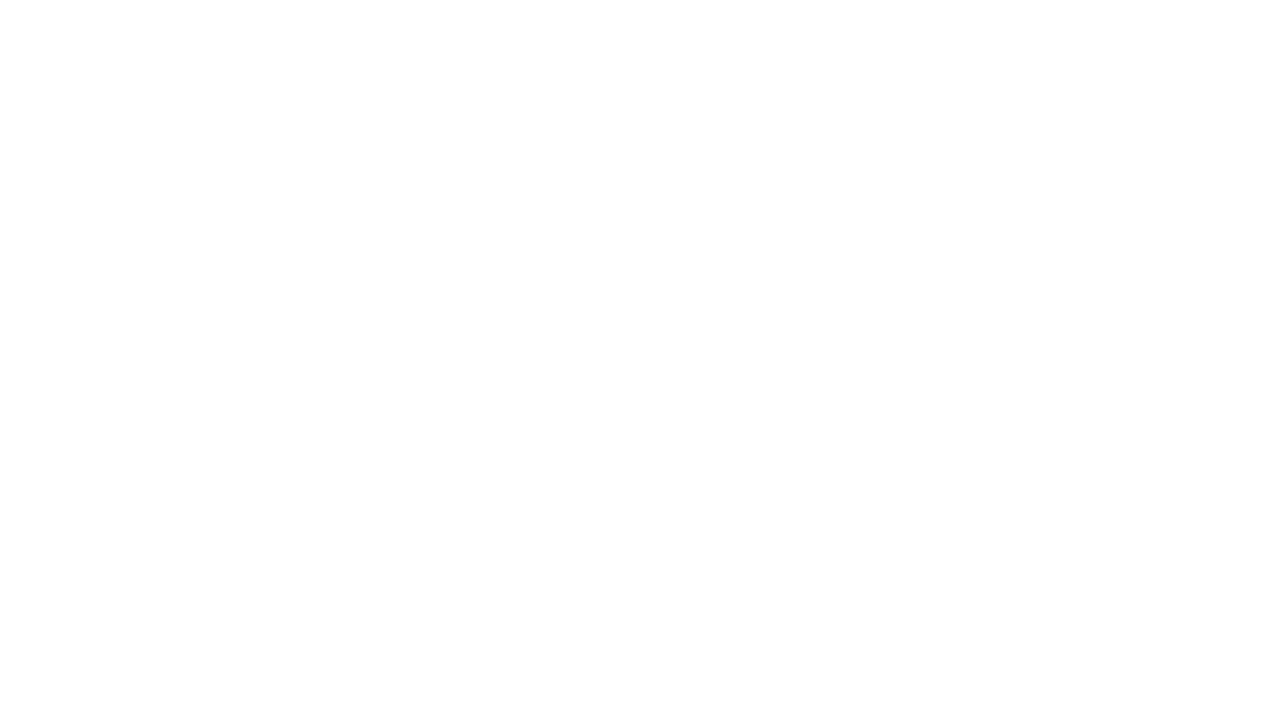
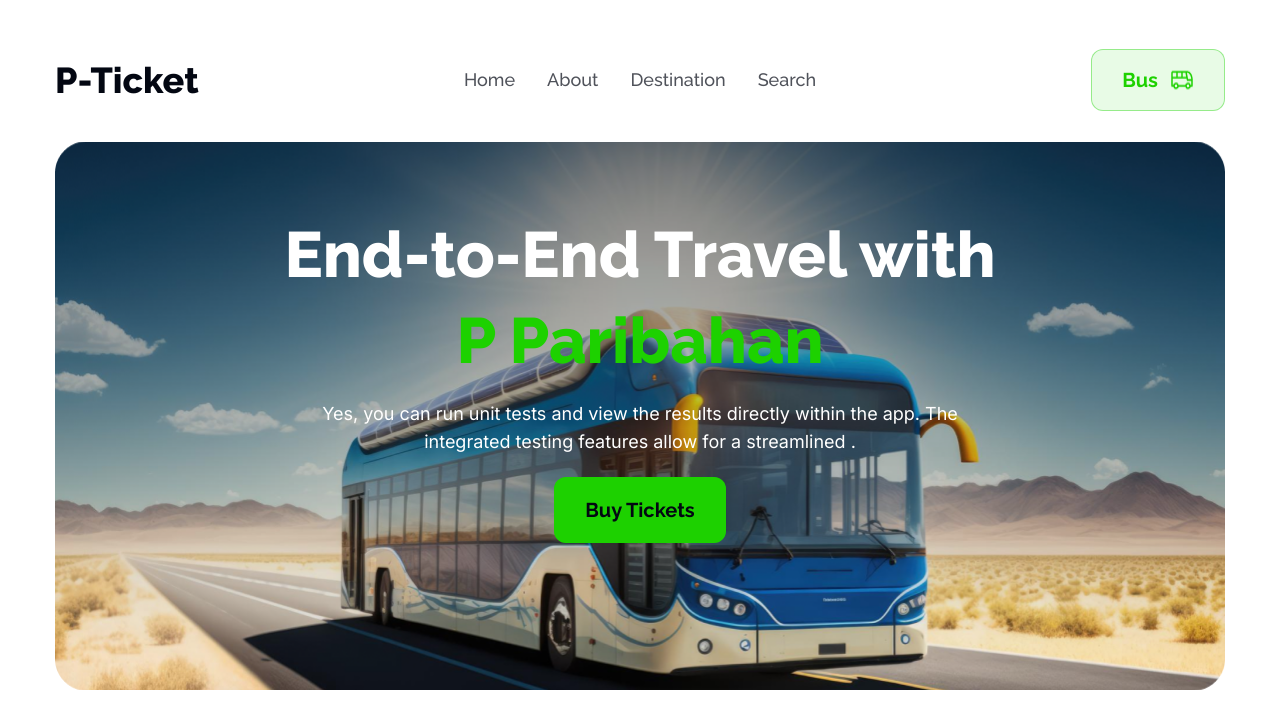
Before and after one commit to rabbi5353/ticket-website, a plain HTML site: page index.html in a window 1280 px wide. Drawn offline with nearby package versions, Linux system fonts and the light colour scheme.

Commit message:
navbar and banner section done

```diff
--- a/index.html
+++ b/index.html
@@ -5,9 +5,109 @@
     <meta charset="UTF-8">
     <meta name="viewport" content="width=device-width, initial-scale=1.0">
     <title>Ticket Website</title>
+
+    <!-- ---------------*** Tailwind & Daisy UI Link ***--------------- -->
+    <link href="https://cdn.jsdelivr.net/npm/daisyui@4.7.2/dist/full.min.css" rel="stylesheet" type="text/css" />
+    <script src="https://cdn.tailwindcss.com"></script>
+
+    <!-- ---------------*** Google Font Link ***--------------- -->
+    <link rel="preconnect" href="https://fonts.googleapis.com">
+    <link rel="preconnect" href="https://fonts.gstatic.com" crossorigin>
+    <link
+        href="https://fonts.googleapis.com/css2?family=Inter:wght@100..900&family=Raleway:ital,wght@0,100..900;1,100..900&family=Roboto:ital,wght@0,100;0,300;0,400;0,500;0,700;0,900;1,100;1,300;1,400;1,500;1,700;1,900&display=swap"
+        rel="stylesheet">
+
+    <!-- ---------------*** Custom Styles ***--------------- -->
+    <style>
+        .raleway-font {
+            font-family: "Raleway", sans-serif;
+        }
+
+        .inter-font {
+            font-family: "Inter", sans-serif;
+        }
+
+        .roboto-font {
+            font-family: "Roboto", sans-serif;
+        }
+    </style>
+
 </head>
 
-<body>
+<body class="raleway-font">
+    <header class="container max-w-[1170px] mx-auto">
+        <!-- ---------------*** NavBar Section ***--------------- -->
+        <nav>
+            <div class="navbar p-0 mt-12 mb-[30px]">
+                <div class="navbar-start">
+                    <div class="dropdown">
+                        <div tabindex="0" role="button" class="btn btn-ghost lg:hidden pl-0">
+                            <svg xmlns="http://www.w3.org/2000/svg" class="h-5 w-5" fill="none" viewBox="0 0 24 24"
+                                stroke="currentColor">
+                                <path stroke-linecap="round" stroke-linejoin="round" stroke-width="2"
+                                    d="M4 6h16M4 12h8m-8 6h16" />
+                            </svg>
+                        </div>
+                        <ul tabindex="0"
+                            class="menu menu-sm dropdown-content mt-3 z-[1] p-2 shadow bg-base-100 rounded-box w-52">
+                            <li><a class="text-[#030712b2] text-lg font-medium">Home</a></li>
+                            <li><a class="text-[#030712b2] text-lg font-medium">About</a></li>
+                            <li><a class="text-[#030712b2] text-lg font-medium">Destination</a></li>
+                            <li><a class="text-[#030712b2] text-lg font-medium">Search</a></li>
+                        </ul>
+                    </div>
+                    <a class="text-2xl lg:text-4xl font-extrabold text-[#030712] cursor-pointer">P-Ticket</a>
+                </div>
+                <div class="navbar-center hidden lg:flex">
+                    <ul class="menu menu-horizontal px-1">
+                        <li><a class="text-[#030712b2] text-lg font-medium">Home</a></li>
+                        <li><a class="text-[#030712b2] text-lg font-medium">About</a></li>
+                        <li><a class="text-[#030712b2] text-lg font-medium">Destination</a></li>
+                        <li><a class="text-[#030712b2] text-lg font-medium">Search</a></li>
+                    </ul>
+                </div>
+                <div class="navbar-end">
+                    <div
+                        class="px-4 lg:px-[30px] py-2 lg:py-4 rounded-xl cursor-pointer flex gap-3 border border-[#1dd10066] bg-[#1dd10019]">
+                        <a class="text-[#1dd100] font-bold text-xl">Bus</a>
+                        <img src="./images/bus-icon.png" alt="">
+                    </div>
+                </div>
+            </div>
+        </nav>
+
+
+        <!-- ---------------*** Banner Section ***--------------- -->
+
+        <div class="bg-[url('./images/banner.png')] bg-no-repeat bg-center bg-cover text-center">
+            <h1
+                class="w-[742px] pt-[70px] pb-4 text-white text-[64px] leading-[86px] font-extrabold text-center mx-auto">
+                End-to-End
+                Travel with <span class="text-[#1DD100]">P
+                    Paribahan</span>
+            </h1>
+
+            <p class="w-[691px] text-white inter-font text-lg mx-auto">Yes, you can run unit tests and view the results
+                directly
+                within
+                the app. The
+                integrated testing features
+                allow for a streamlined .</p>
+
+            <div class="pt-10 pb-[166px]">
+                <a
+                    class="px-4 lg:px-[30px] py-2 lg:py-5 rounded-xl cursor-pointer border border-[#1dd10066] bg-[#1DD100] text-[#030712] font-bold text-xl">Buy
+                    Tickets</a>
+            </div>
+
+        </div>
+
+    </header>
+
+    <main>
+
+    </main>
+
 
 </body>
 
--- /dev/null
+++ b/tailwind.config.js
@@ -0,0 +1,8 @@
+/** @type {import('tailwindcss').Config} */
+module.exports = {
+    content: ["./src/**/*.{html,js}"],
+    theme: {
+        extend: {},
+    },
+    plugins: [],
+}
```
Also changed, not shown: images/banner.png (added), images/bus-icon.png (added), images/bus-logo.png (added), images/cupon-devider.png (added), images/fare.png (added), images/info-devider.png (added), images/people.png (added), images/playstore.png (added), images/seat-gray.png (added), images/seat-green-filled.png (added), images/seat-green.png (added), images/stoppage.png (added), images/success.png (added), images/ticket-cupon.png (added).
